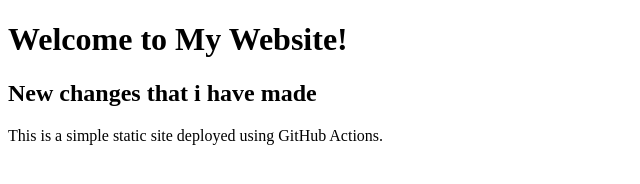
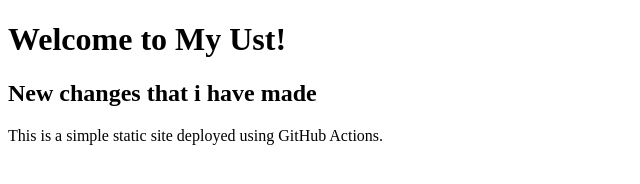
Before and after one commit to samitsingh01/My-project, a plain HTML site: page index.html in a window 1280 px wide. Shown: the whole page, without its empty margins (0-640 px from the left). Drawn offline with Linux system fonts and the light colour scheme.

Commit message:
changes i have made

```diff
--- a/index.html
+++ b/index.html
@@ -6,7 +6,7 @@
     <title>Website</title>
 </head>
 <body>
-    <h1>Welcome to My Website!</h1>
+    <h1>Welcome to My Ust!</h1>
     <h2>New changes that i have made</h2>
     <p>This is a simple static site deployed using GitHub Actions.</p>
 </body>
```
